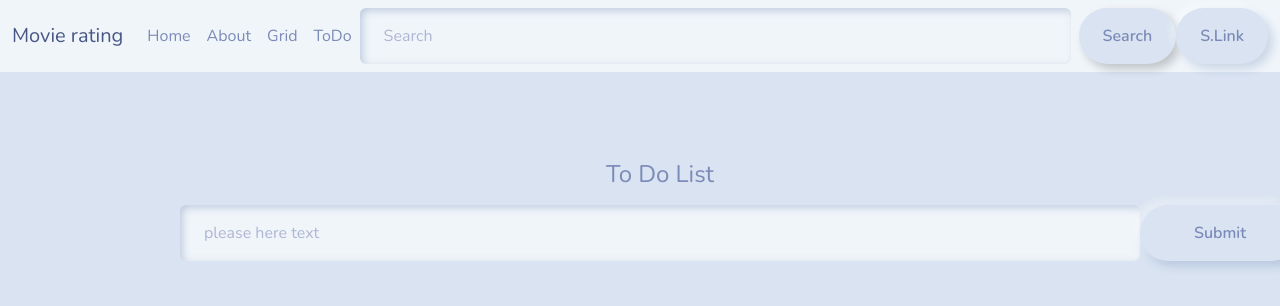
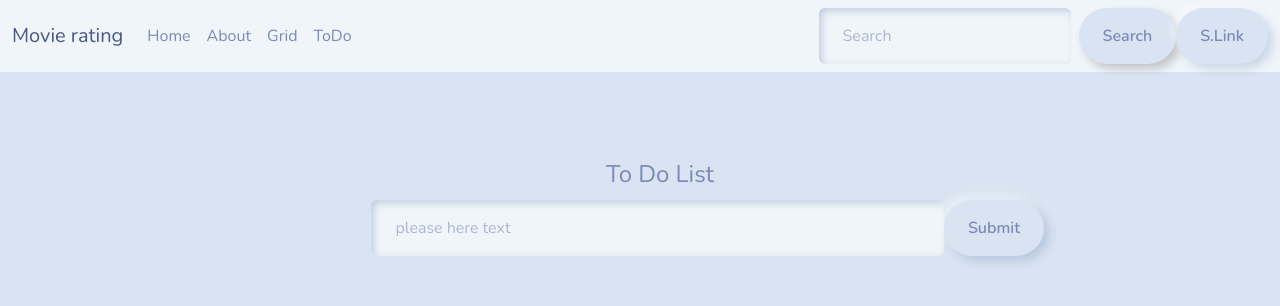
Before and after one commit to heeda88/react-project-001, a React (Create React App) app: page /todo in a window 1280 px wide. Shown: the top 306 px of the page. Built offline with nearby package versions, Linux system fonts and the light colour scheme.

Commit message:
todo css selector specipicfy

```diff
--- a/src/css/ToDo.module.css
+++ b/src/css/ToDo.module.css
@@ -8,9 +8,7 @@
     align-items: center;
 }
 
-form{
-    width: 100%;
-}
+
 .title{
     font-size: 24px;
 }
@@ -19,13 +17,17 @@
     display: grid;
     width: 100%;
     margin-top: 1%;
+    margin-bottom: 5%;
     grid-template-columns:  1fr 6fr 1fr;
 }
 
+.todo_input_form{
+    width: 60%;
+}
 
 .todo_item{
     display: grid;
-    width: 100%;
+    width: 80%;
     margin-top: 1%;
     grid-template-columns: 1fr 6fr 1fr;
 }
--- a/src/routes/ToDo.js
+++ b/src/routes/ToDo.js
@@ -19,7 +19,7 @@
   return (
     <div className={styles.wrapper}>
       <div className={styles.title}>To Do List</div>
-      <form onSubmit={onSubmit}>
+      <form className={styles.todo_input_form} onSubmit={onSubmit}>
         <div className={styles.todo_input + " " + "form-group"}>
           <div></div>
           <input
```
